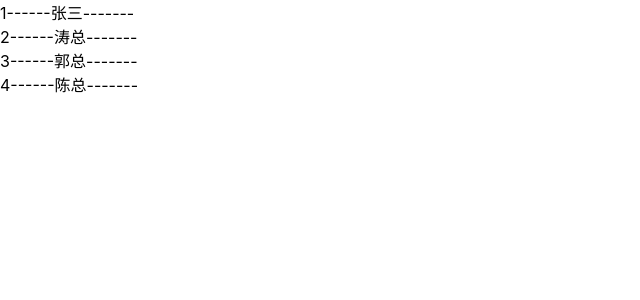
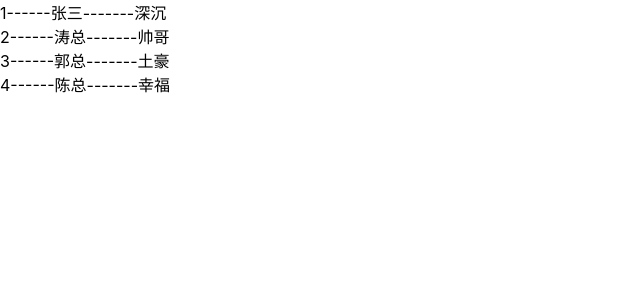
Before and after one commit to BrianLSH/react-xuexi, a React (Create React App) app: page / in a window 1280 px wide. Shown: the top 300 px of the page, without its empty margins (0-640 px from the left). Built offline with nearby package versions, Linux system fonts and the light colour scheme.

Commit message:
2-no remark

```diff
--- a/src/App.tsx
+++ b/src/App.tsx
@@ -6,7 +6,7 @@ import nameData from './mockData/test.json';
 function App() {
   return (
    <div>
-     {nameData.map(item => <ShowName id={item.id} name={item.name}></ShowName>)}
+     {nameData.map(item => <ShowName id={item.id} name={item.name} skills={item.skill}></ShowName>)}
    </div>
   );
 }
--- a/src/mockData/test.json
+++ b/src/mockData/test.json
@@ -1 +1 @@
-[{"id": 1, "name":"张三"}, {"id": 2,"name":"涛总"}, {"id": 3,"name":"郭总"}, {"id": 4,"name":"陈总"}]
+[{"id": 1, "name":"张三","skill":"深沉"}, {"id": 2,"name":"涛总","skill":"帅哥"}, {"id": 3,"name":"郭总","skill": "土豪"}, {"id": 4,"name":"陈总","skill": "幸福"}]
```
